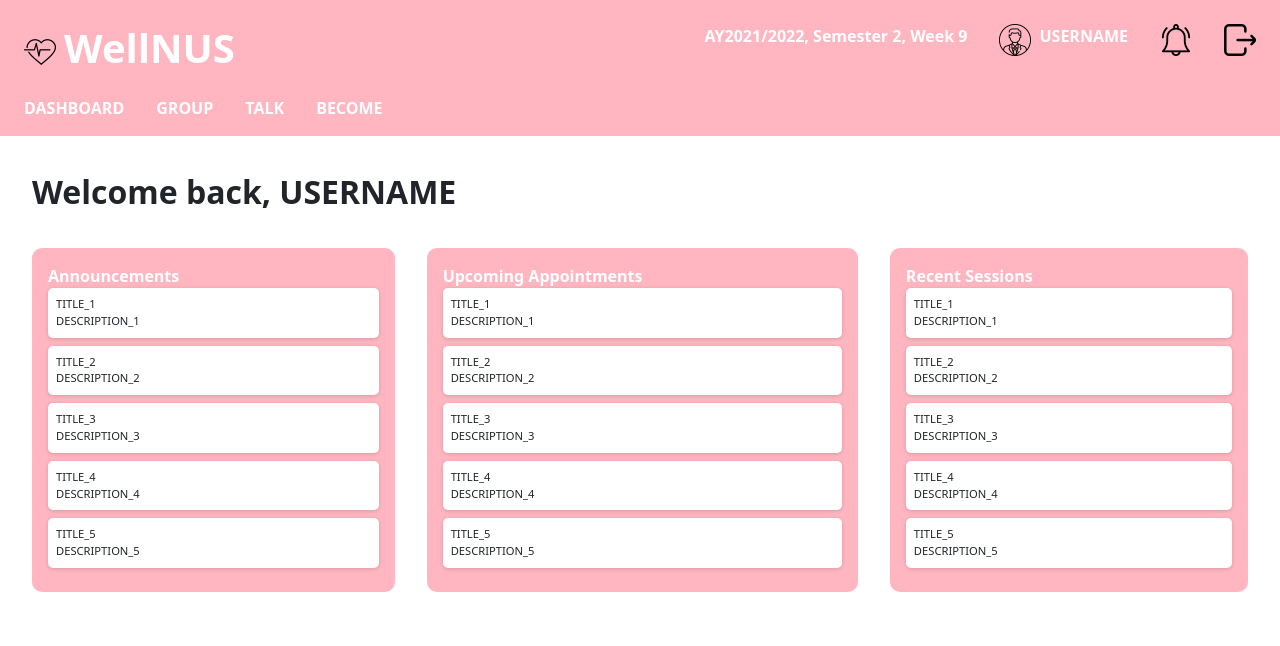
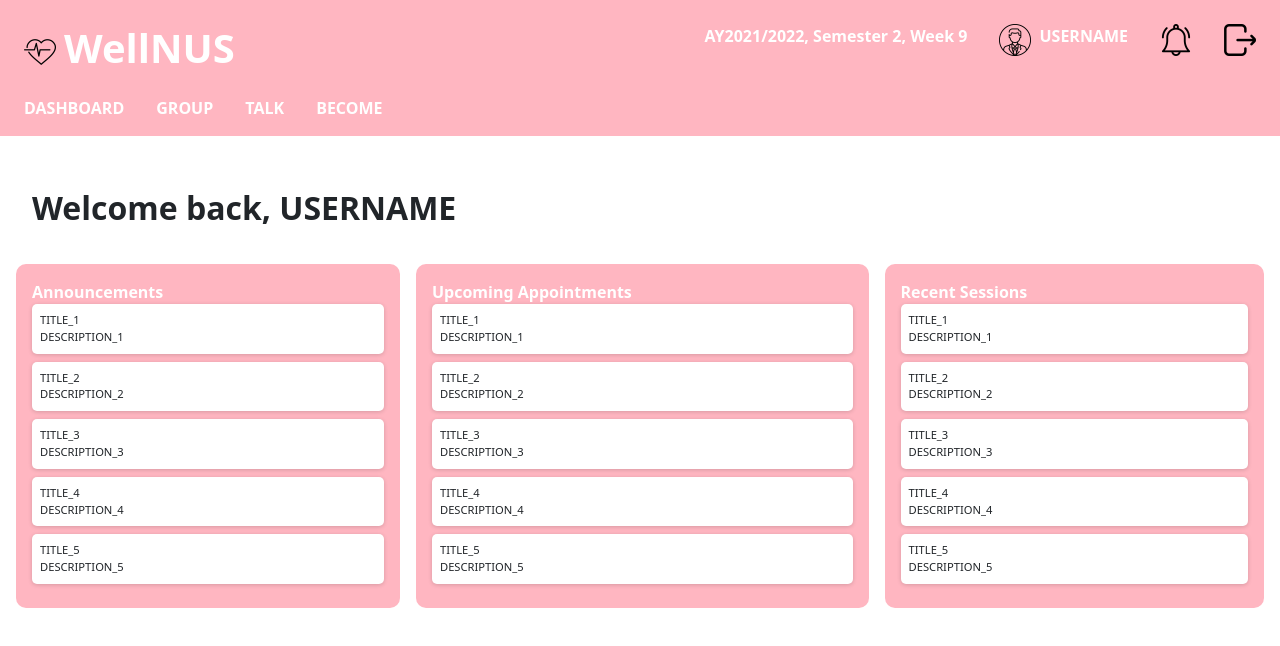
Before and after one commit to WellNUS/frontend, a React (Create React App) app: page /dashboard in a window 1280 px wide. Shown: the top 646 px of the page. Built offline with nearby package versions, Linux system fonts and the light colour scheme.

Commit message:
Added styledComponents for dashboard

```diff
--- a/src/App.tsx
+++ b/src/App.tsx
@@ -8,10 +8,16 @@ import Home from './views/pages/home/Home';
 import Dashboard from './views/pages/dashboard/Dashboard';
 import Login from './views/pages/authentication/Login';
 import Register from './views/pages/authentication/Register';
+import { ThemeProvider } from 'styled-components';
+
+const theme = {
+  main: "#ffb6c1"
+}
 
 function App() {
   return (
     <Provider store={store}>
+      <ThemeProvider theme={theme}>
         <BrowserRouter>
           <Routes>
             <Route path="/" element={<Home />} />
@@ -20,6 +26,7 @@ function App() {
             <Route path="/register" element={<Register />} />
           </Routes>
         </BrowserRouter>
+      </ThemeProvider>
     </Provider>
   );
 }
--- a/src/views/pages/dashboard/Container.tsx
+++ b/src/views/pages/dashboard/Container.tsx
@@ -1,9 +1,9 @@
 import React from "react";
-import "./styles.css";
-
-type Props = {
-    title: string;
-}
+import {
+    Wrapper,
+    ContainerTitle,
+    Card
+} from "./styledComponent/styled";
 
 const testData = [
     { title: "TITLE_1", description: "DESCRIPTION_1" },
@@ -13,21 +13,18 @@ const testData = [
     { title: "TITLE_5", description: "DESCRIPTION_5" }
 ]
 
-const Container: React.FC<Props> = ({ title }) => {
-    return <div className="dashboard-container">
-        <div className="dashboard-container-title">{title}</div>
+const Container = ({ title } : { title: string }) => {
+    return <Wrapper>
+        <ContainerTitle>{title}</ContainerTitle>
         <div>
             {testData.map((data, i) => {
-                return <div
-                            key={i}
-                            className="dashboard-card"
-                        >
+                return <Card key={i}>
                             <div>{data.title}</div>
                             <div>{data.description}</div>
-                        </div>
+                        </Card>
             })}
         </div>
-    </div>
+    </Wrapper>
 }
 
 export default Container;
--- a/src/views/pages/dashboard/Dashboard.tsx
+++ b/src/views/pages/dashboard/Dashboard.tsx
@@ -1,17 +1,17 @@
 import React from "react";
 import Navbar from "../../partials/Navbar/Navbar";
 import Container from "./Container";
-import "./styles.css";
+import { Containers, WelcomeTitle } from "./styledComponent/styled"
 
 const Dashboard = () => {
     return <div>
         <Navbar />
-        <text className="welcome-title">Welcome back, USERNAME</text>
-        <div className="dashboard-containers">
+        <WelcomeTitle>Welcome back, USERNAME</WelcomeTitle>
+        <Containers>
             <Container title="Announcements" />
             <Container title="Upcoming Appointments" />
             <Container title="Recent Sessions" />
-        </div>
+        </Containers>
     </div>
 }
 
--- /dev/null
+++ b/src/views/pages/dashboard/styledComponent/styled.ts
@@ -0,0 +1,36 @@
+import styled from "styled-components";
+
+export const Containers = styled.div`
+    display: flex;
+    flex-direction: row;
+    padding: 1rem;
+    gap: 1rem;
+    border-radius: 10px;
+    flex-grow: 1;
+`
+export const Wrapper = styled.div`
+    background-color: ${props => props.theme.main};
+    padding: 1rem;
+    border-radius: 10px;
+    flex-grow: 1;
+`
+export const ContainerTitle = styled.div`
+    font-weight: bold;
+    font-size: 1rem;
+    color: white;
+`
+export const Card = styled.div`
+    display: flex;
+    flex-direction: column;
+    background-color: white;
+    border-radius: 5px;
+    box-shadow: rgba(0, 0, 0, 0.16) 0px 1px 4px;
+    padding: 0.5rem;
+    margin-bottom: 0.5rem;
+    font-size: 0.7rem;
+`
+export const WelcomeTitle = styled.div`
+    padding: 1rem 2rem;
+    font-size: 2rem;
+    font-weight: bold;
+`
--- a/src/views/pages/dashboard/styles.css
+++ /dev/null
@@ -1,52 +0,0 @@
-/* Stylesheet for the Dashboard */
-:root {
-    --main-color: #ffb6c1;
-}
-
-h1,
-p {
-    font-weight: bold;
-    color: white;
-}
-
-img {
-    height: 2rem;
-}
-
-.dashboard-containers {
-    display: flex;
-    flex-direction: row;
-    padding: 2rem;
-    gap: 2rem;
-    justify-content: space-between;
-}
-
-.dashboard-container {
-    background-color: var(--main-color);
-    padding: 1rem;
-    border-radius: 10px;
-    flex-grow: 1;
-}
-
-.dashboard-card {
-    display: flex;
-    flex-direction: column;
-    background-color: white;
-    border-radius: 5px;
-    box-shadow: rgba(0, 0, 0, 0.16) 0px 1px 4px;
-    padding: 0.5rem;
-    margin-bottom: 0.5rem;
-    font-size: 0.7rem;
-}
-
-.dashboard-container-title {
-    font-weight: bold;
-    font-size: 1rem;
-    color: white;
-}
-
-.welcome-title {
-    padding: 2rem;
-    font-size: 2rem;
-    font-weight: bold;
-}
```
Also changed, not shown: src/views/pages/dashboard/Card.tsx (deleted, +0 -9 lines). Lines whose indentation alone changed are shown as unchanged.
